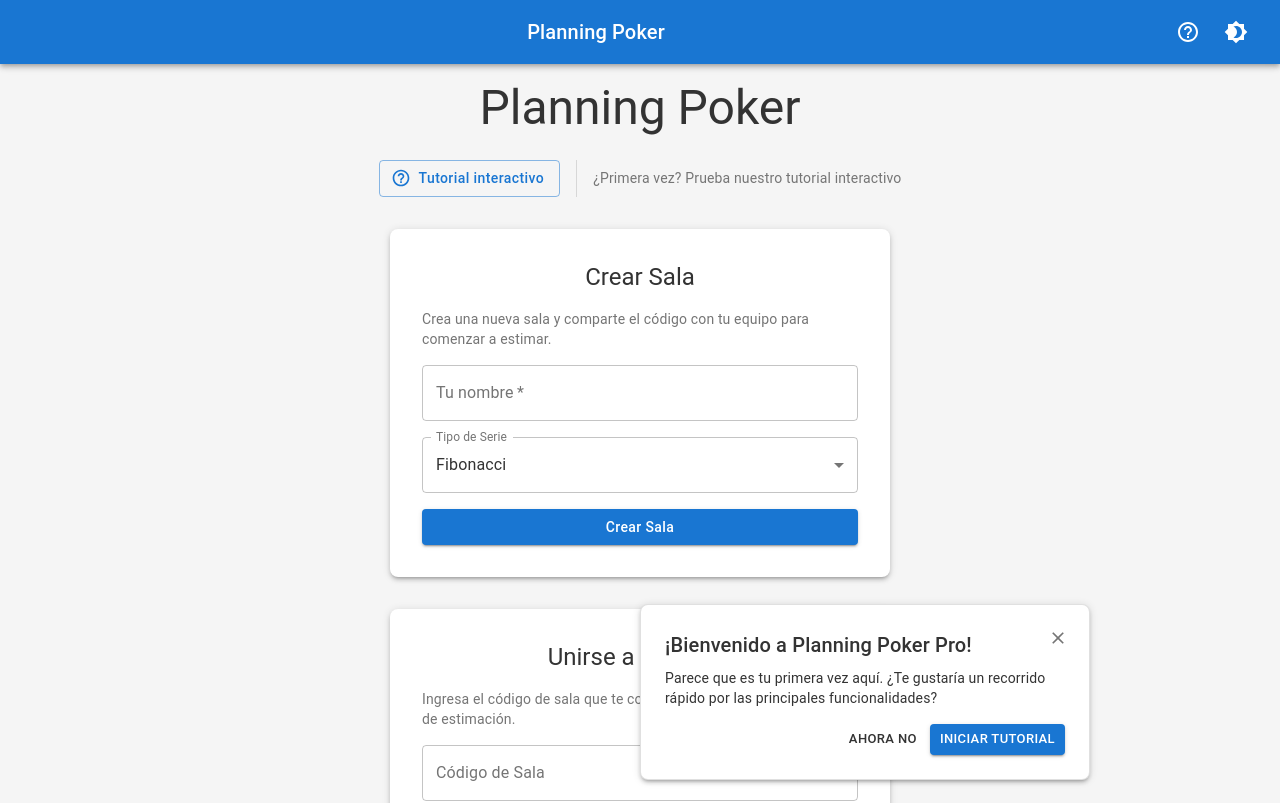
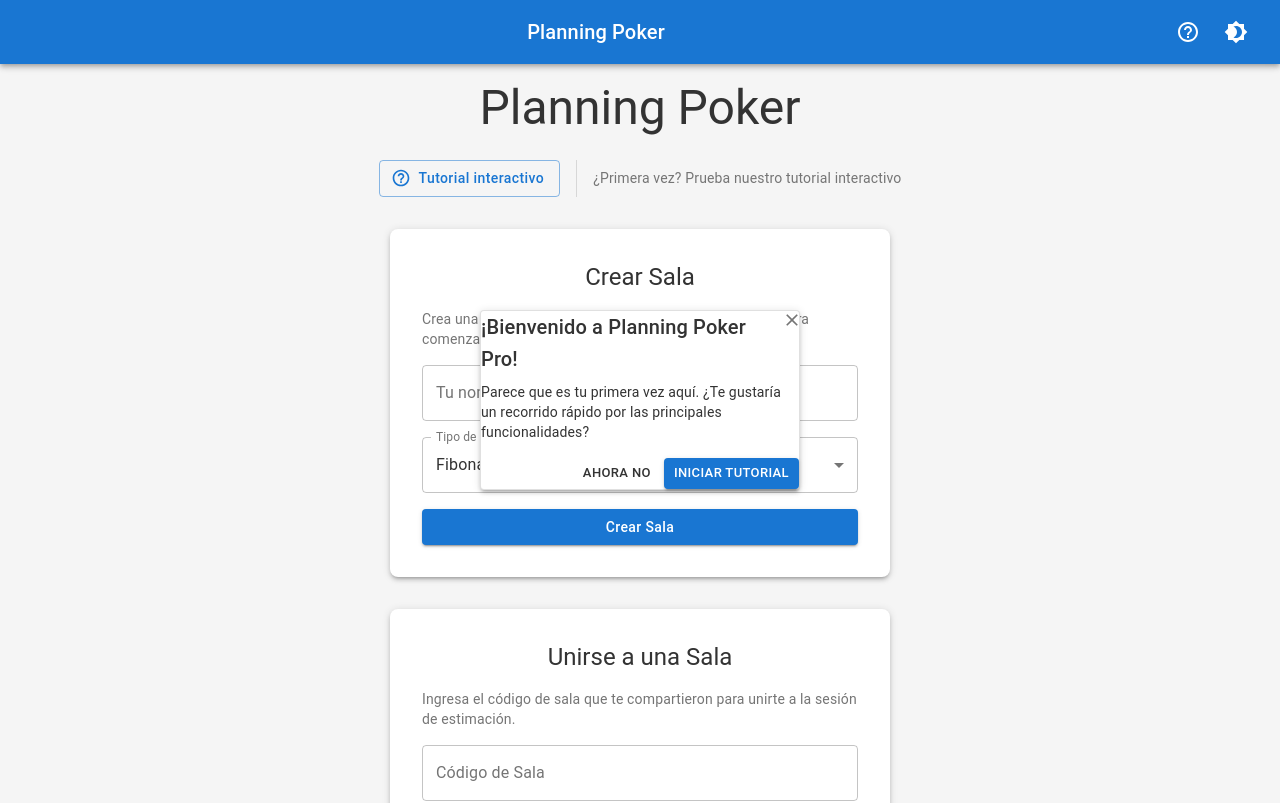
Before and after one commit to ProDrifterDK/poker-planning, a Next.js app: page / in a window 1280 px wide. Shown: the top 803 px of the page. Built offline with nearby package versions, Linux system fonts and the light colour scheme; no server answers.

Commit message:
Fixed welcome message centering

```diff
--- a/src/components/Onboarding/WelcomeMessage.tsx
+++ b/src/components/Onboarding/WelcomeMessage.tsx
@@ -86,13 +86,17 @@ const WelcomeMessage: React.FC<WelcomeMessageProps> = ({
           elevation={3}
           sx={{
             position: 'fixed',
-            bottom: 20,
-            left: '50%',
-            transform: 'translateX(-50%)',
-            width: { xs: '90%', sm: 450 },
-            p: 3,
-            borderRadius: 2,
-            zIndex: 1000,
+            zIndex: 1500,
+            width: 320,
+            maxWidth: '90vw',
+            boxShadow: 3,
+            // Centrado absoluto usando inset y margin auto
+            top: 0,
+            right: 0,
+            bottom: 0,
+            left: 0,
+            margin: 'auto',
+            height: 'fit-content',
             backgroundColor: theme.palette.background.paper,
             border: `1px solid ${theme.palette.divider}`,
           }}
```
